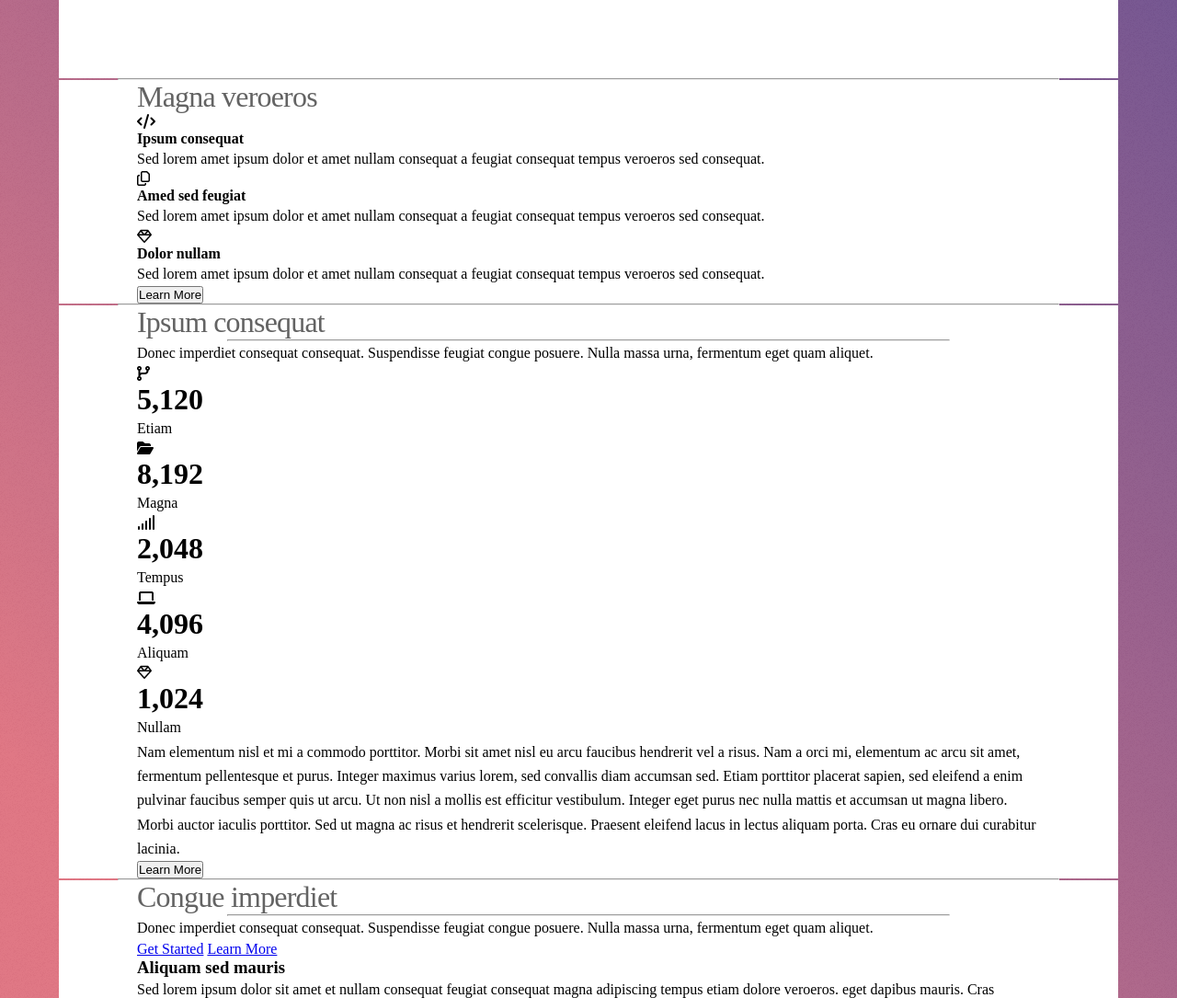
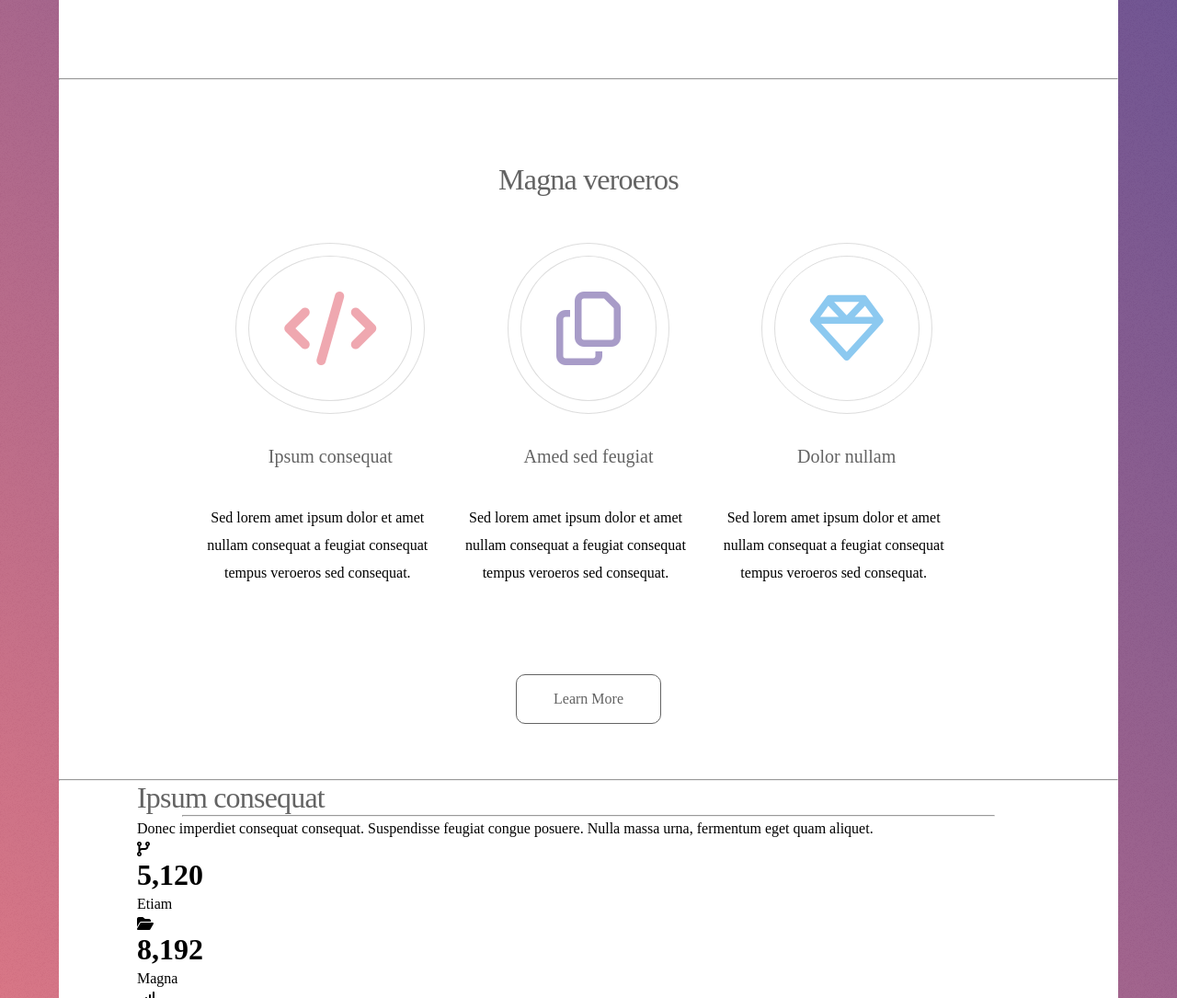
Before and after one commit to yeasirarafatpp/stellar, a plain HTML site: page index.html in a window 1280 px wide. Shown: the part 965-2050 px from the top of the page at 92% size. Drawn offline with Linux system fonts and the light colour scheme; files whose address does not match are found by name.

Commit message:
complete magna section

```diff
--- a/css/style.css
+++ b/css/style.css
@@ -18,8 +18,9 @@ body {
 }
 
 hr {
-    width: 80%;
+    width: 90%;
     margin: 0 auto;
+    color: #dddddd;
 }
 
 .heading {
@@ -96,3 +97,68 @@ p {
     border: 1px solid #636363;
     padding: 15px;
 }
+
+/* Magna Start */
+.magna p {
+    text-align: center;
+    padding: 20px 0 60px 0;
+}
+
+.magna-head h1 {
+    text-align: center;
+    padding: 90px 0 50px 0;
+}
+
+.magna-icons {
+    display: flex;
+    margin: 0 70px;
+    text-align: center;
+}
+
+.magna-icons h4 {
+    font-size: 1.25em;
+    color: #636363;
+    font-weight: 300;
+    padding-bottom: 20px;
+}
+
+.magna-icons p {
+    width: 90%;
+    line-height: 30px;
+}
+
+.magna-one i {
+    font-size: 80px;
+    border: solid 1px;
+    color: #efa8b0;
+    border-color: #dddddd;
+    border-radius: 100%;
+    padding: 0.65em;
+    outline: 1px solid #dddddd;
+    outline-offset: -15px;
+    margin-bottom: 35px;
+}
+
+.magna-two i {
+    font-size: 80px;
+    border: solid 1px;
+    color: #a89cc8;
+    border-color: #dddddd;
+    border-radius: 100%;
+    padding: 0.65em;
+    outline: 1px solid #dddddd;
+    outline-offset: -15px;
+    margin-bottom: 35px;
+}
+
+.magna-three i {
+    font-size: 80px;
+    border: solid 1px;
+    color: #8cc9f0;
+    border-color: #dddddd;
+    border-radius: 100%;
+    padding: 0.65em;
+    outline: 1px solid #dddddd;
+    outline-offset: -15px;
+    margin-bottom: 35px;
+}
--- a/index.html
+++ b/index.html
@@ -20,6 +20,7 @@
             for <a class="intro-btn-two" href="#">HTML5 UP.</a> </p>
     </div>
     <!-- End intro -->
+    <!-- Start head section -->
     <div class="head container">
         <div class="head-text">
             <h1 class="heading">Ipsum sed adipiscing</h1>
@@ -32,7 +33,9 @@
             <img src="images/pic01.jpg" alt="MoboImage">
         </div>
     </div>
+    <!-- end head section -->
     <hr>
+    <!-- start magna section -->
     <div class="magna container">
         <div class="magna-head">
             <h1 class="heading">Magna veroeros</h1>
@@ -60,9 +63,11 @@
                 </p>
             </div>
         </div>
-        <button>Learn More</button>
+        <p><a href="#" class="btn">Learn More</a></p>
     </div>
+    <!-- end magna section -->
     <hr>
+    <!-- start portfolio -->
     <div class="portfolio container">
         <div class="portfolio-header">
             <h1 class="heading">Ipsum consequat</h1>
@@ -110,7 +115,9 @@
             ornare dui curabitur lacinia.</p>
         <button>Learn More</button>
     </div>
+    <!-- end portfolio -->
     <hr>
+    <!-- start footer button -->
     <div class="foot-button container">
         <h1 class="heading">Congue imperdiet</h1>
         <hr>
@@ -121,6 +128,8 @@
             <a href="#" class="btn-two">Learn More</a>
         </div>
     </div>
+    <!-- end footer button -->
+    <!-- start footer -->
     <div class="footer container">
         <div class="footer-left">
             <h3>Aliquam sed mauris</h3>
@@ -150,6 +159,7 @@
         </div>
         <p>&copy: Untitled. Design: HTML5 UP. Demo Images: Unsplash.</p>
     </div>
+    <!-- end of the journy -->
 </body>
 
 </html>
```
